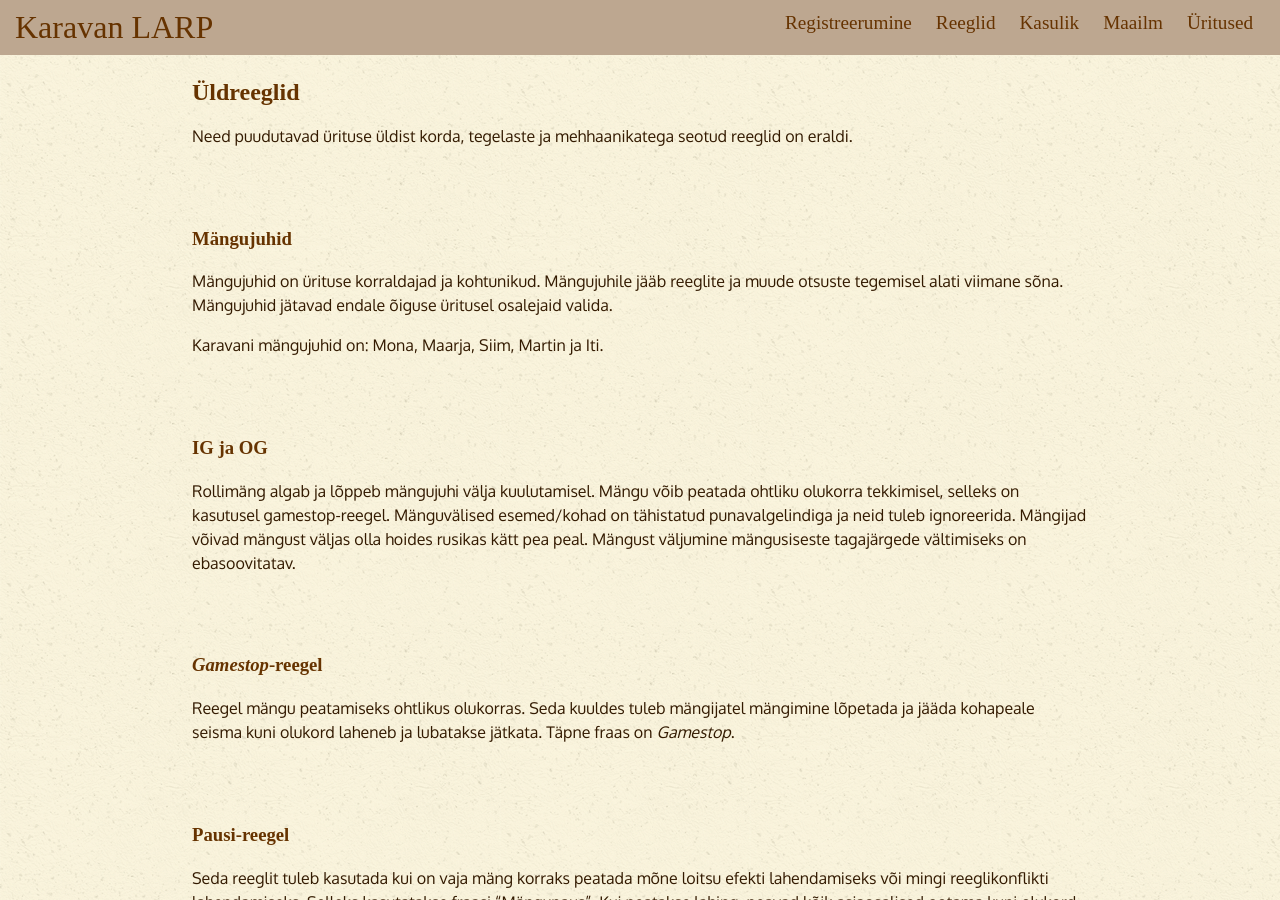
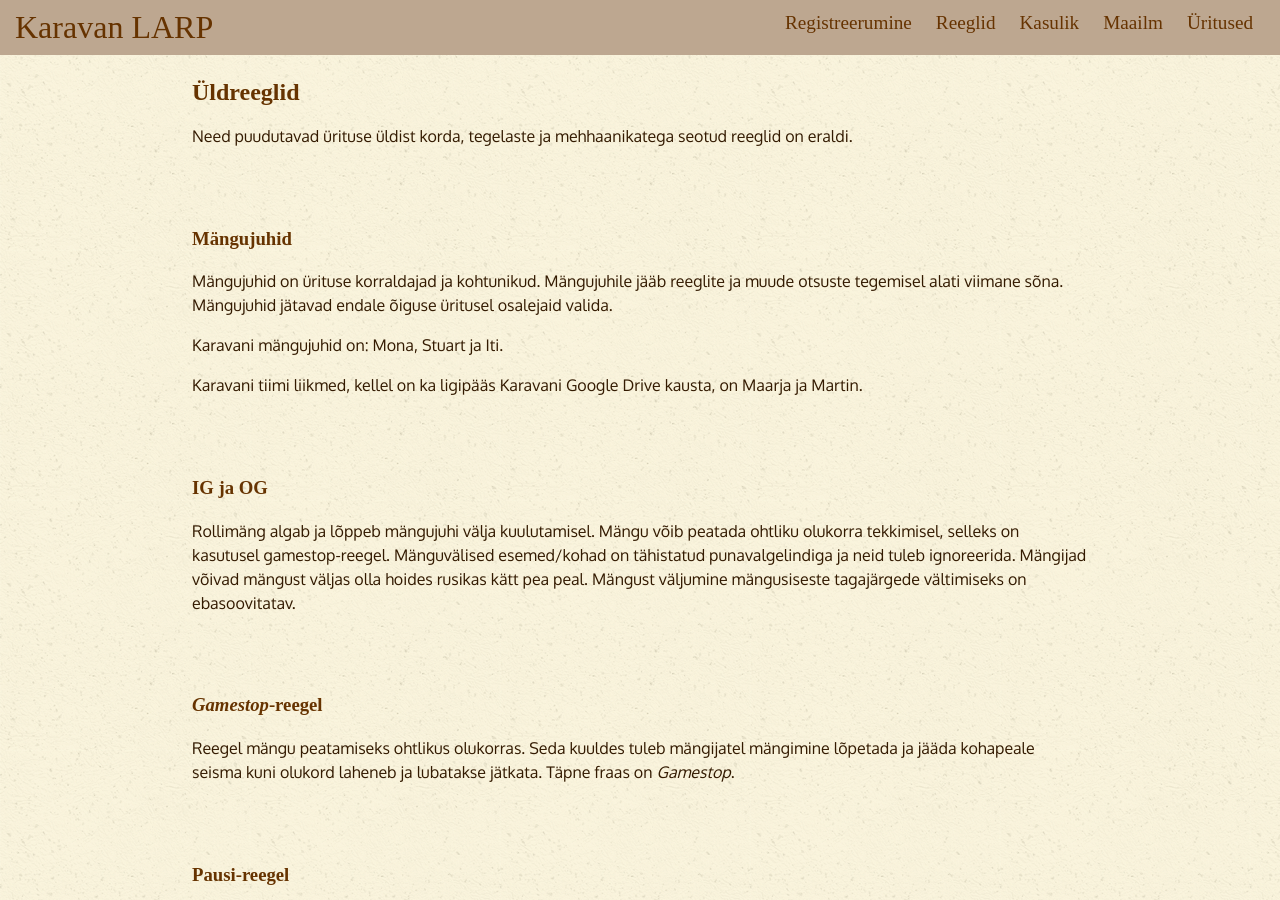
Before and after one commit to karavanlarp/karavanlarp.github.io, a Jekyll site: the page built from est/useful/mainrules.md, in a window 1280 px wide and 900 px high. Built offline with Jekyll 4.4.1, drawn with Linux system fonts in a browser that asks for light colours; some web fonts are replaced.

Commit message:
Update mainrules.md
team update

```diff
--- a/est/useful/mainrules.md
+++ b/est/useful/mainrules.md
@@ -10,7 +10,9 @@ Need puudutavad ürituse üldist korda, tegelaste ja mehhaanikatega seotud reegl
 
 Mängujuhid on ürituse korraldajad ja kohtunikud. Mängujuhile jääb reeglite ja muude otsuste tegemisel alati viimane sõna. Mängujuhid jätavad endale õiguse üritusel osalejaid valida.
 
-Karavani mängujuhid on: Mona, Maarja, Siim, Martin ja Iti.
+Karavani mängujuhid on: Mona, Stuart ja Iti.
+
+Karavani tiimi liikmed, kellel on ka ligipääs Karavani Google Drive kausta, on Maarja ja Martin.
 
 ### IG ja OG
 
```
